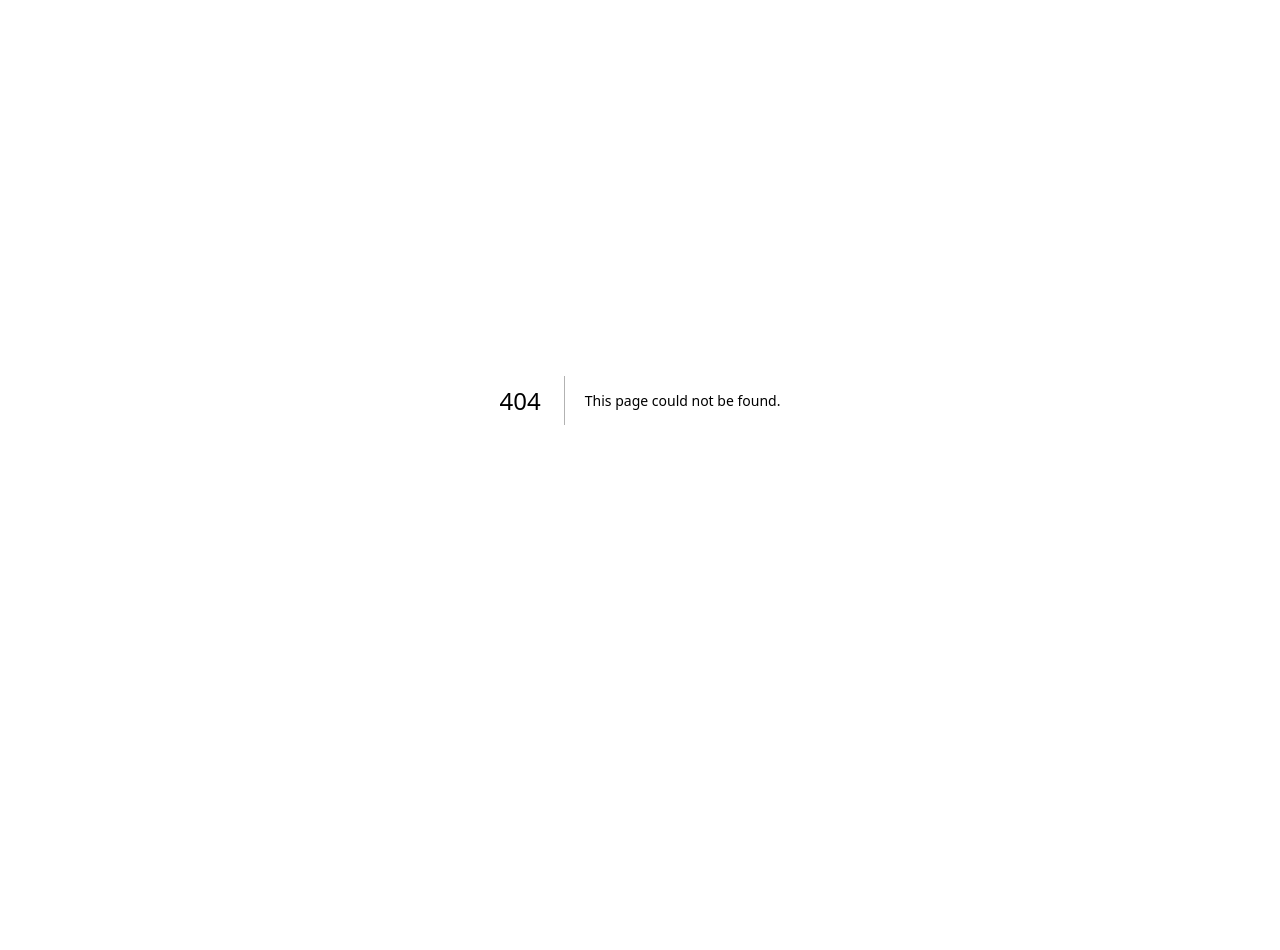
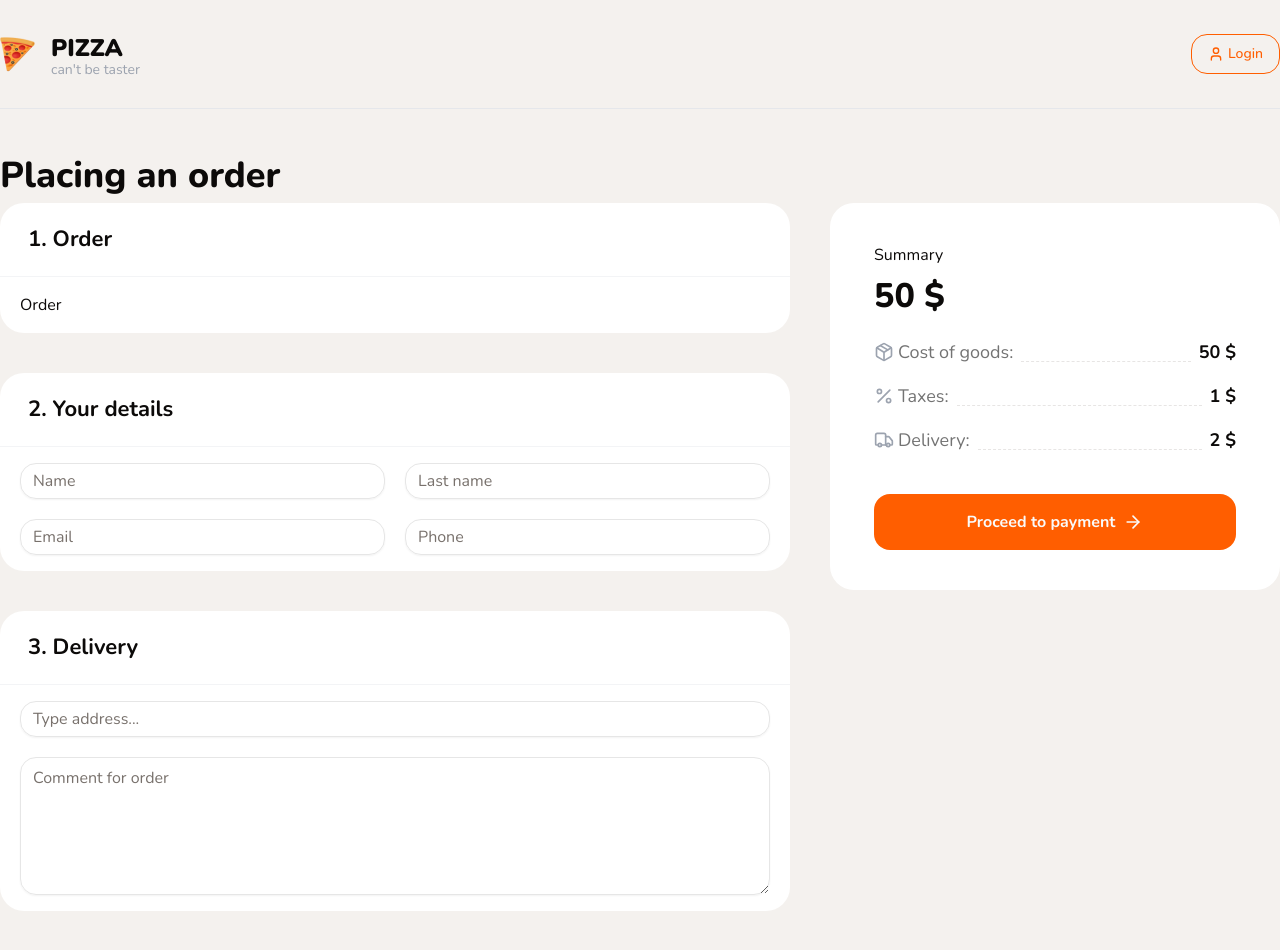
Before and after one commit to Lubov1506/pizza-app, a Next.js app: page /checkout in a window 1280 px wide. Before the commit this address had no page. Shown: the top 950 px of the page. Before the commit the page ends 800 px from the top, so only its background shows below. Built offline with nearby package versions, Linux system fonts and the light colour scheme; no server answers.

Commit message:
start checkout

```diff
--- /dev/null
+++ b/app/(checkout)/checkout/page.tsx
@@ -0,0 +1,89 @@
+import {
+  CheckoutPriceItem,
+  Container,
+  Title,
+  WhiteBlock,
+} from "@/shared/components/shared";
+import { Button, Input, Textarea } from "@/shared/components/ui";
+import { ArrowRight, Package, Percent, Truck } from "lucide-react";
+import React from "react";
+export interface CheckoutPageProps {
+  className?: string;
+}
+
+export default function CheckoutPage({ className }: CheckoutPageProps) {
+  return (
+    <Container className="mt-10">
+      <Title className="font-extrabold text-[36px]" text="Placing an order" />
+
+      <div className="flex gap-10">
+        <div className="flex flex-col gap-10 flex-1 mb-20">
+          <WhiteBlock title="1. Order">Order</WhiteBlock>
+          <WhiteBlock title="2. Your details">
+            <div className="grid grid-cols-2 gap-5">
+              <Input
+                name="firstName"
+                className="text-base"
+                placeholder="Name"
+              />
+              <Input
+                name="lastName"
+                className="text-base"
+                placeholder="Last name"
+              />
+              <Input name="email" className="text-base" placeholder="Email" />
+              <Input name="phone" className="text-base" placeholder="Phone" />
+            </div>
+          </WhiteBlock>
+          <WhiteBlock title="3. Delivery">
+            <div className="flex gap-5 flex-col">
+              <Input
+                name="address"
+                className="text-base"
+                placeholder="Type address..."
+              />
+              <Textarea
+                rows={5}
+                className="text-base"
+                placeholder="Comment for order"
+              />
+            </div>
+          </WhiteBlock>
+        </div>
+
+        <div className="w-[450px]">
+          <WhiteBlock className="p-6 sticky top-4">
+            <div className="flex flex-col gap-1">
+              <span className="text-sl">Summary</span>
+              <span className="text-[34px] font-extrabold">50 $</span>
+            </div>
+
+            <CheckoutPriceItem
+              icon={<Package size={20} />}
+              title="Cost of goods:"
+              value="50 $"
+            />
+            <CheckoutPriceItem
+              icon={<Percent size={20} />}
+              title="Taxes:"
+              value="1 $"
+            />
+            <CheckoutPriceItem
+              icon={<Truck size={20} />}
+              title="Delivery:"
+              value="2 $"
+            />
+
+            <Button
+              type="submit"
+              className="w-full h-14 rounded-2xl mt-6 text-base font-bold"
+            >
+              Proceed to payment
+              <ArrowRight className="w-5 ml-2" />
+            </Button>
+          </WhiteBlock>
+        </div>
+      </div>
+    </Container>
+  );
+}
--- /dev/null
+++ b/app/(checkout)/layout.tsx
@@ -0,0 +1,22 @@
+import { Container, Header } from "@/shared/components/shared";
+import { Metadata } from "next";
+
+export const metaData: Metadata = {
+  title: "Checkout | Checkout",
+  description: "Checkout",
+};
+
+export default function CheckoutLayout({
+  children,
+}: {
+  children: React.ReactNode;
+}) {
+  return (
+    <main className="min-h-screen bg-[#f4f1ee]">
+      <Container>
+        <Header hasSearch={false} hasCart={false} className="border-gray-200" />
+        {children}
+      </Container>
+    </main>
+  );
+}
--- /dev/null
+++ b/shared/components/shared/checkout-price-item.tsx
@@ -0,0 +1,26 @@
+import { cn } from "@/shared/lib";
+import React from "react";
+export interface CheckoutPriceItemProps {
+  className?: string;
+  title?: React.ReactNode;
+  icon?: React.ReactNode;
+  value?: string;
+}
+
+export const CheckoutPriceItem = ({
+  className,
+  title,
+  value,
+  icon,
+}: CheckoutPriceItemProps) => {
+  return (
+    <div className={cn("flex my-4", className)}>
+      <span className="flex flex-1 text-lg text-neutral-500 ">
+        {icon && <div className="mr-1 flex justify-center items-center text-gray-400">{icon}</div>}
+        {title}
+        <div className="flex-1 border-b border-dashed border-b-stone-200 relative -top-1 mx-2" />
+      </span>
+      <span className="text-lg font-bold">{value}</span>
+    </div>
+  );
+};
--- a/shared/components/shared/header.tsx
+++ b/shared/components/shared/header.tsx
@@ -9,11 +9,17 @@
 import { SearchInput } from "./search-input";
 import { CartButton } from "./cart-button";
 interface Props {
+  hasSearch?: boolean;
+  hasCart?: boolean;
   className?: string;
 }
-export const Header: React.FC<Props> = ({ className }) => {
+export const Header: React.FC<Props> = ({
+  hasSearch = true,
+  hasCart = true,
+  className,
+}) => {
   return (
-    <div className={cn("border border-b", className)}>
+    <div className={cn("border-b", className)}>
       <Container className="flex items-center justify-between py-8">
         <Link href="/">
           <div className="flex items-center gap-4">
@@ -27,9 +33,11 @@
           </div>
         </Link>
 
-        <div className="mx-10 flex-1">
-          <SearchInput />
-        </div>
+        {hasSearch && (
+          <div className="mx-10 flex-1">
+            <SearchInput />
+          </div>
+        )}
 
         <div className="flex items-center gap-3">
           <Button variant="outline" className="flex items-center gap-1">
@@ -37,7 +45,7 @@
             Login
           </Button>
 
-          <CartButton />
+          {hasCart && <CartButton />}
         </div>
       </Container>
     </div>
--- a/shared/components/shared/index.ts
+++ b/shared/components/shared/index.ts
@@ -19,5 +19,7 @@
 export { CartDrawerItem } from "./cart-drawer-item";
 export { CountButton } from "./count-button";
 export { ProductForm } from "./product-form";
+export { WhiteBlock } from "./white-block";
+export { CheckoutPriceItem } from "./checkout-price-item";
 
 export * from "./modals";
--- /dev/null
+++ b/shared/components/shared/white-block.tsx
@@ -0,0 +1,31 @@
+import React from 'react';
+import { Title } from './title';
+import { cn } from '@/shared/lib/utils';
+
+interface Props {
+  className?: string;
+  contentClassName?: string;
+  title?: string;
+  endAdornment?: React.ReactNode;
+}
+
+export const WhiteBlock: React.FC<React.PropsWithChildren<Props>> = ({
+  title,
+  endAdornment,
+  className,
+  contentClassName,
+  children,
+}) => {
+  return (
+    <div className={cn('bg-white rounded-3xl', className)}>
+      {title && (
+        <div className="flex items-center justify-between p-5 px-7 border-b border-gray-100">
+          <Title text={title} size="sm" className="font-bold" />
+          {endAdornment}
+        </div>
+      )}
+
+      <div className={cn('px-5 py-4', contentClassName)}>{children}</div>
+    </div>
+  );
+};
--- a/shared/components/ui/index.ts
+++ b/shared/components/ui/index.ts
@@ -7,3 +7,4 @@
 export { Select } from "./select";
 export { Skeleton } from "./skeleton";
 export { Slider } from "./slider";
+export { Textarea } from "./textarea";
--- /dev/null
+++ b/shared/components/ui/textarea.tsx
@@ -0,0 +1,24 @@
+import * as React from "react"
+
+import { cn } from "@/shared/lib/utils"
+
+export interface TextareaProps
+  extends React.TextareaHTMLAttributes<HTMLTextAreaElement> {}
+
+const Textarea = React.forwardRef<HTMLTextAreaElement, TextareaProps>(
+  ({ className, ...props }, ref) => {
+    return (
+      <textarea
+        className={cn(
+          "flex min-h-[60px] w-full rounded-md border border-input bg-transparent px-3 py-2 text-sm shadow-sm placeholder:text-muted-foreground focus-visible:outline-none focus-visible:ring-1 focus-visible:ring-ring disabled:cursor-not-allowed disabled:opacity-50",
+          className
+        )}
+        ref={ref}
+        {...props}
+      />
+    )
+  }
+)
+Textarea.displayName = "Textarea"
+
+export { Textarea }
```
